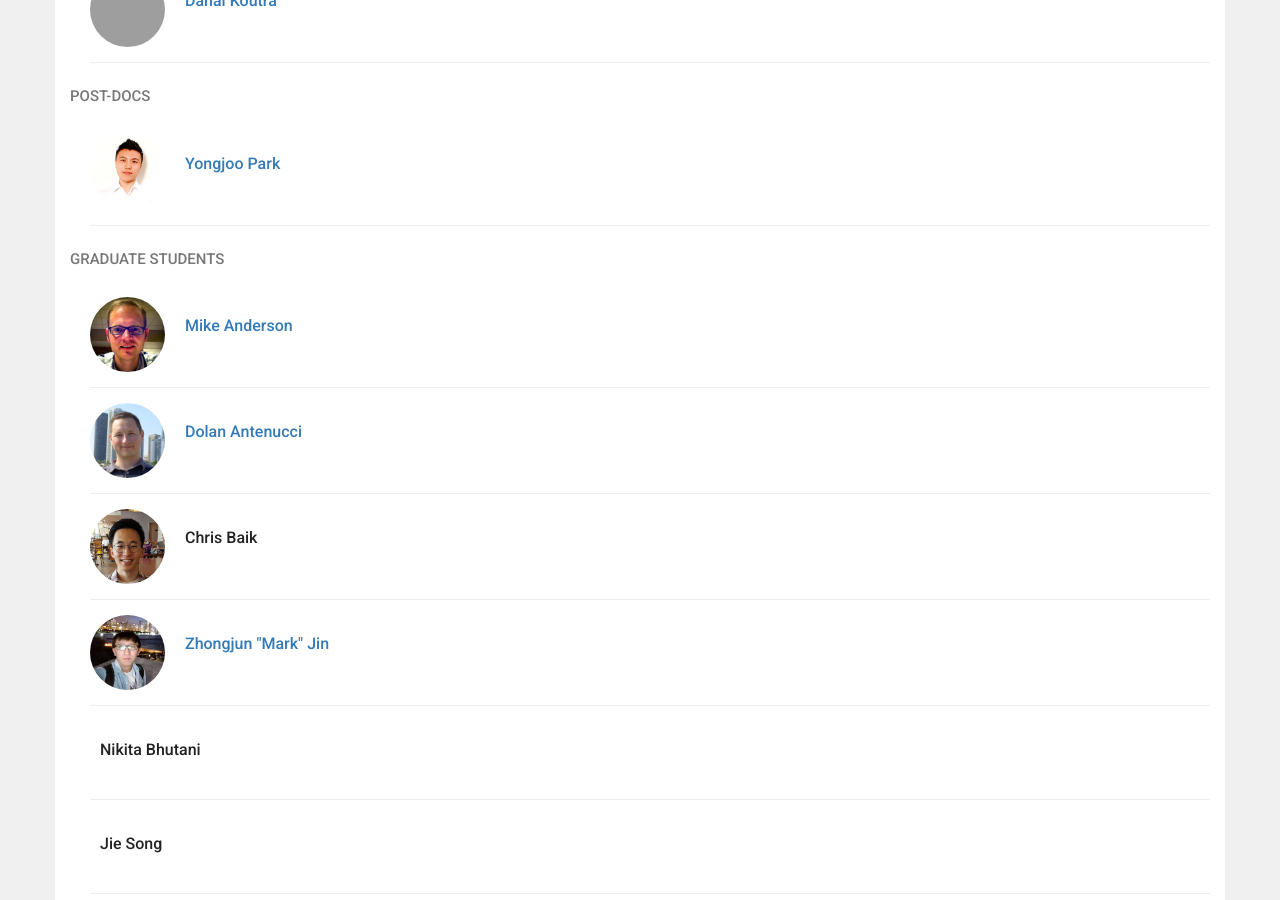
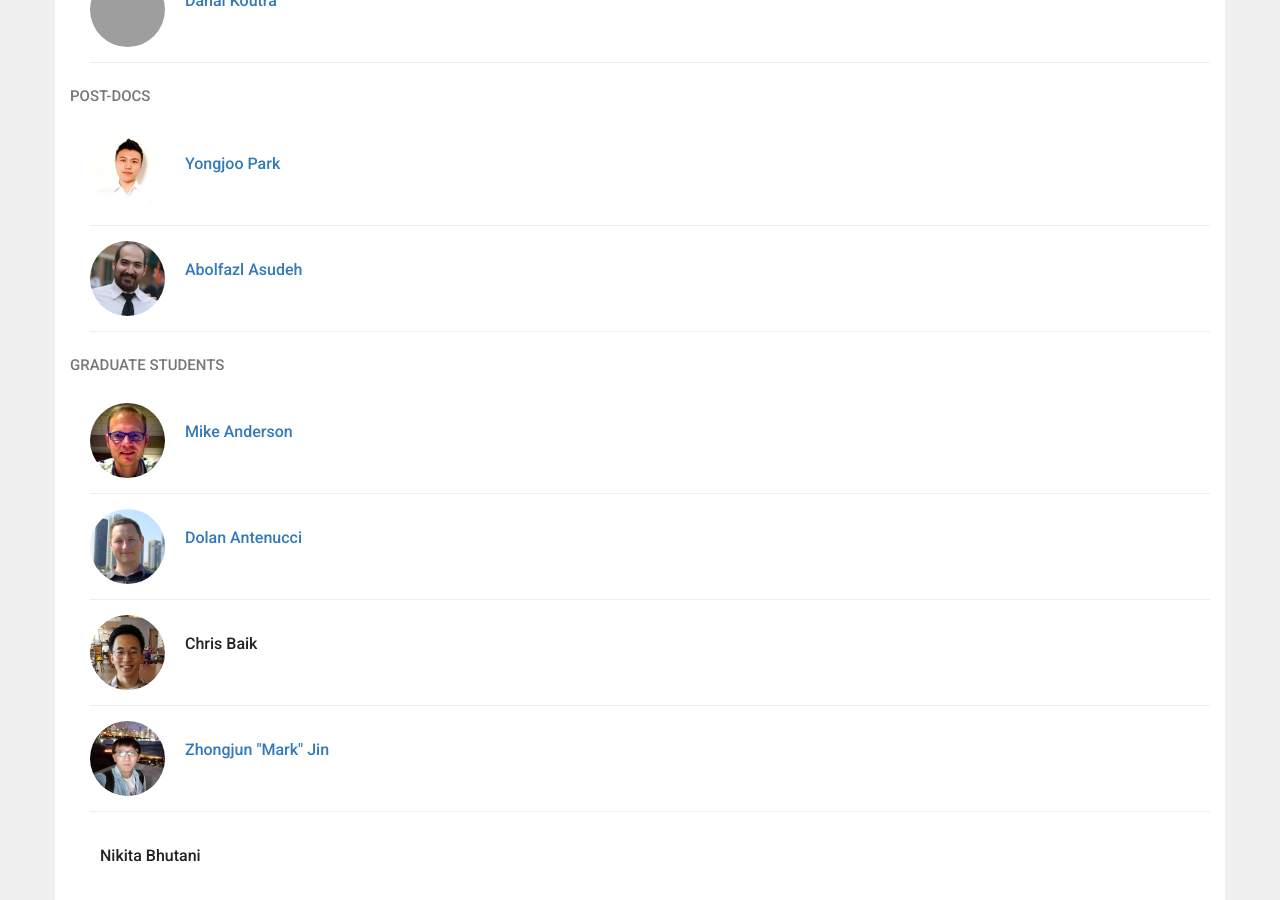
Before and after one commit to umich-dbgroup/umich-dbgroup.github.io, a Jekyll site: the page built from people.html, in a window 1280 px wide and 900 px high, scrolled down 737 px. Built offline with Jekyll 4.4.1, drawn with Linux system fonts in a browser that asks for light colours; nearby versions of some CDN libraries; grey boxes are pictures that could not be loaded.

Commit message:
added abolfazi

```diff
--- a/_data/people.yml
+++ b/_data/people.yml
@@ -27,6 +27,10 @@ postdocs:
     name: Yongjoo Park
     url: http://yongjoopark.com
     photo: /images/people/pyongjoo.jpg
+  -
+    name: Abolfazl Asudeh
+    url: http://asudeh.github.io/
+    photo: /images/people/asudeh.jpg
 
 grad_students:
   -
```
Also changed, not shown: images/people/asudeh.jpg (added).
